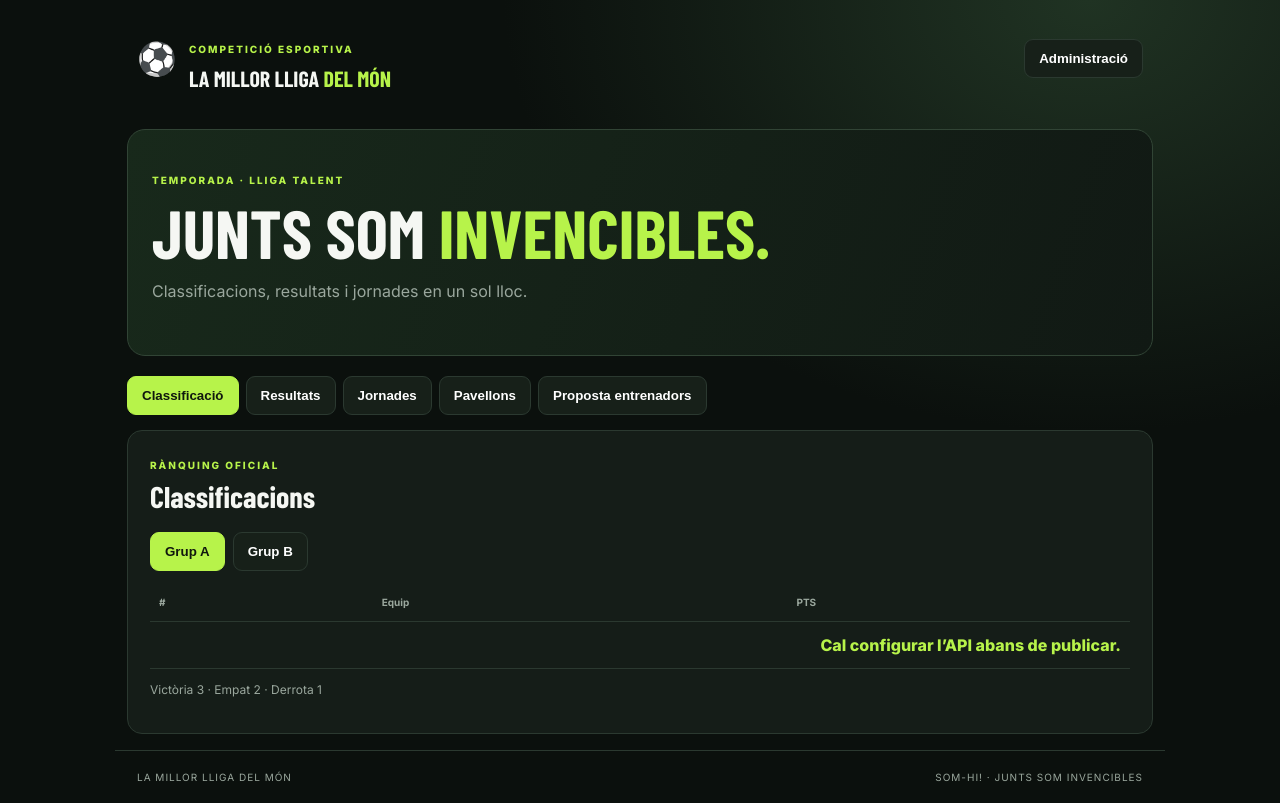
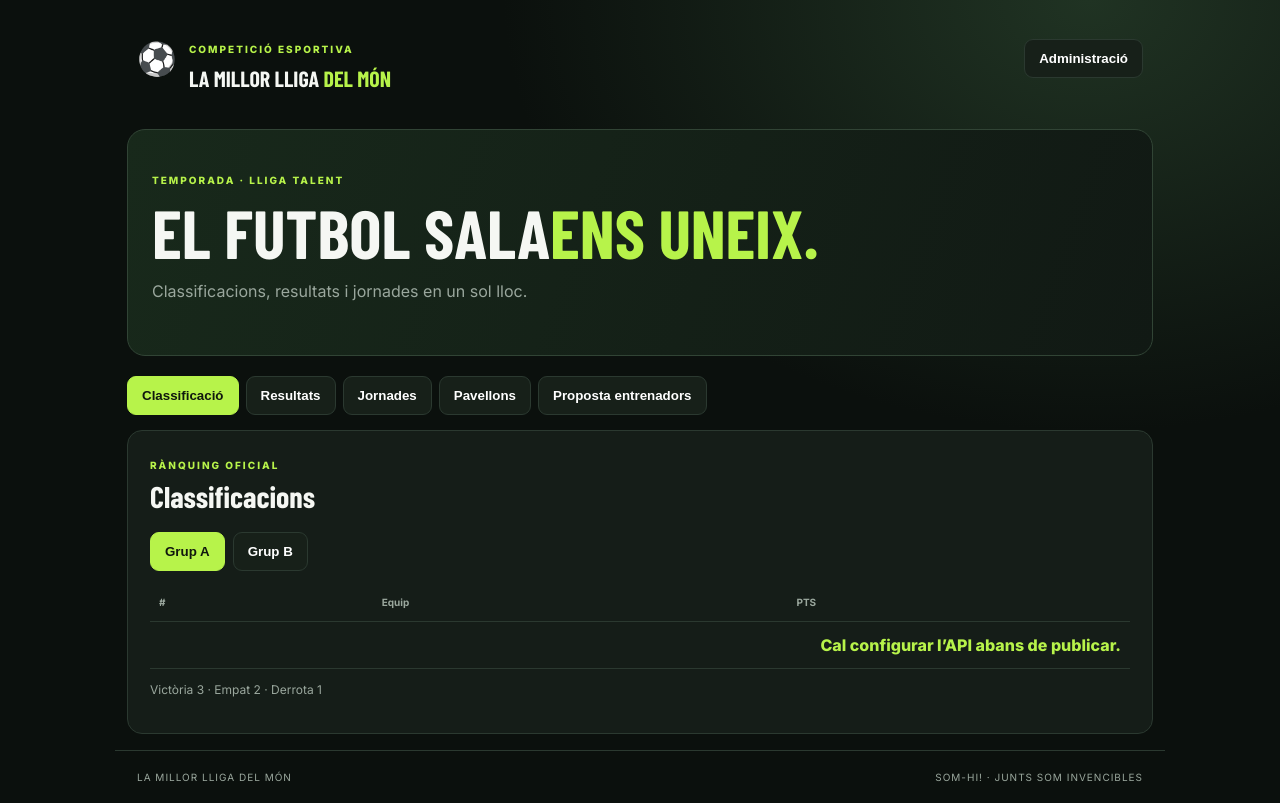
Before and after one commit to jrgtrm-cell/la-millor-lliga-del-mon, a plain HTML site: page public/index.html in a window 1280 px wide. Drawn offline with nearby package versions, Linux system fonts and the light colour scheme; no server answers; a web font is replaced by a local one.

Commit message:
Update index.html

```diff
--- a/public/index.html
+++ b/public/index.html
@@ -1,6 +1,6 @@
 <!doctype html><html lang="ca"><head><meta charset="utf-8"><meta name="viewport" content="width=device-width,initial-scale=1"><meta name="theme-color" content="#101713"><title>La Millor Lliga del Món</title><link rel="stylesheet" href="/styles.css"></head><body>
 <header><div class="brand">⚽ <div><small>COMPETICIÓ ESPORTIVA</small><h1>LA MILLOR LLIGA <em>DEL MÓN</em></h1></div></div><button id="adminOpen" class="ghost">Administració</button></header>
-<main><section class="hero"><small>TEMPORADA · LLIGA TALENT</small><h2>JUNTS SOM <em>INVENCIBLES.</em></h2><p>Classificacions, resultats i jornades en un sol lloc.</p></section>
+<main><section class="hero"><small>TEMPORADA · LLIGA TALENT</small><h2>EL FUTBOL SALA<em>ENS UNEIX.</em></h2><p>Classificacions, resultats i jornades en un sol lloc.</p></section>
 <nav><button class="tab active" data-tab="classificacio">Classificació</button><button class="tab" data-tab="resultats">Resultats</button><button class="tab" data-tab="calendari">Jornades</button><button class="tab" data-tab="pavellons">Pavellons</button><button class="tab" data-tab="proposta">Proposta entrenadors</button></nav>
 <section id="classificacio" class="panel"><small>RÀNQUING OFICIAL</small><h2>Classificacions</h2><div class="pills"><button class="pill selected" data-group="A">Grup A</button><button class="pill" data-group="B">Grup B</button></div><table><thead><tr><th>#</th><th>Equip</th><th>PTS</th></tr></thead><tbody id="standings"></tbody></table><p class="hint">Victòria 3 · Empat 2 · Derrota 1</p></section>
 <section id="resultats" class="panel hidden"><small>ELS MARCADORS</small><h2>Resultats</h2><div id="resultsList"></div></section>
```
